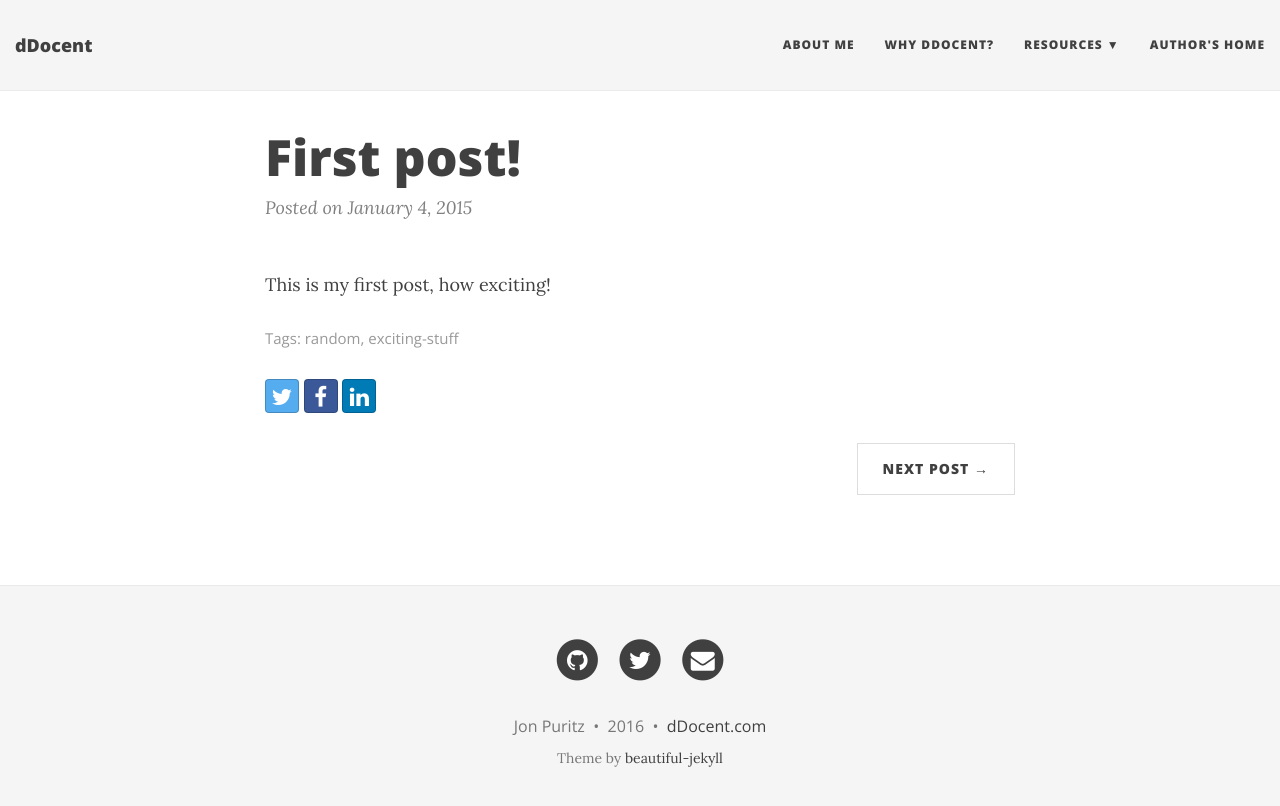
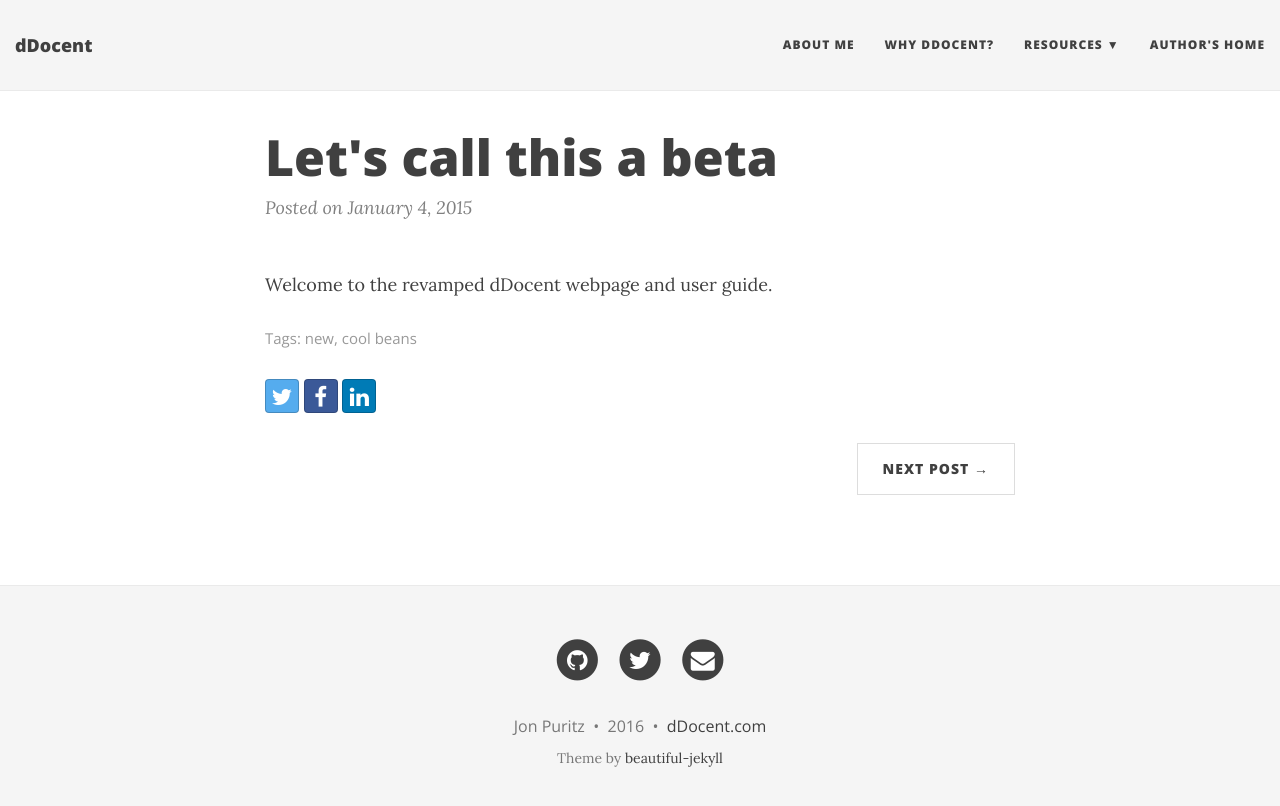
Before and after one commit to jpuritz/dDocent, a Jekyll site: the page built from _posts/2015-01-04-first-post.md, in a window 1280 px wide. Shown: the top 806 px of the page. Built offline with Jekyll 4.4.1, drawn with Linux system fonts in a browser that asks for light colours; nearby versions of some CDN libraries.

Commit message:
Update 2015-01-04-first-post.md

```diff
--- a/_posts/2015-01-04-first-post.md
+++ b/_posts/2015-01-04-first-post.md
@@ -1,7 +1,7 @@
 ---
 layout: post
-title: First post!
-tags: [random, exciting-stuff]
+title: Let's call this a beta
+tags: [new, cool beans]
 ---
 
-This is my first post, how exciting!
+Welcome to the revamped dDocent webpage and user guide.
```
